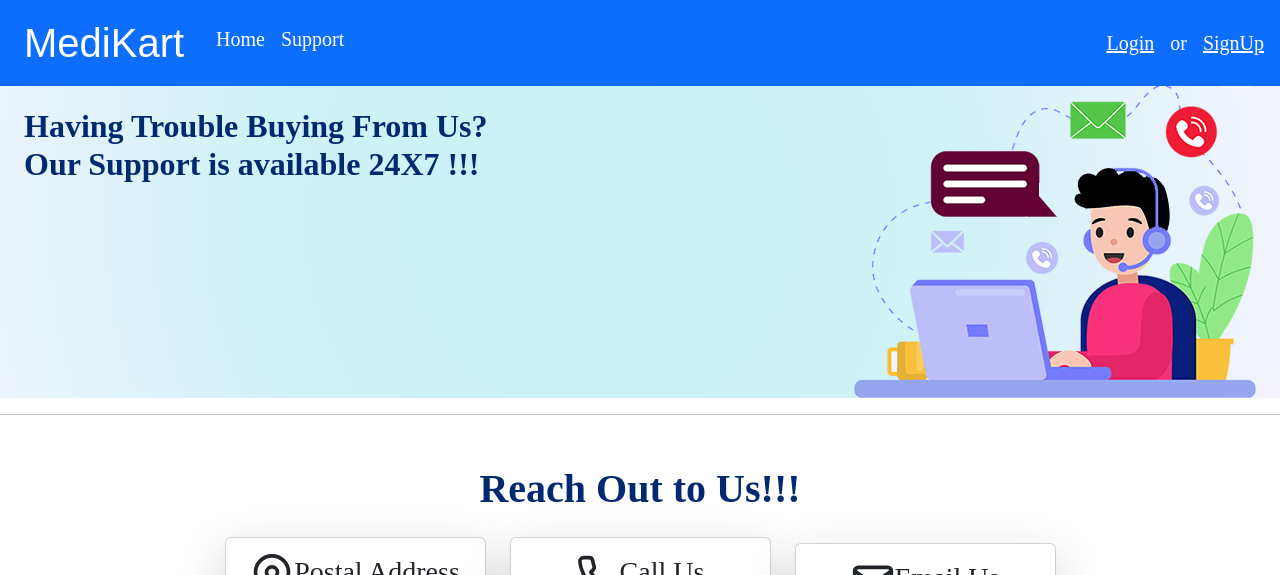
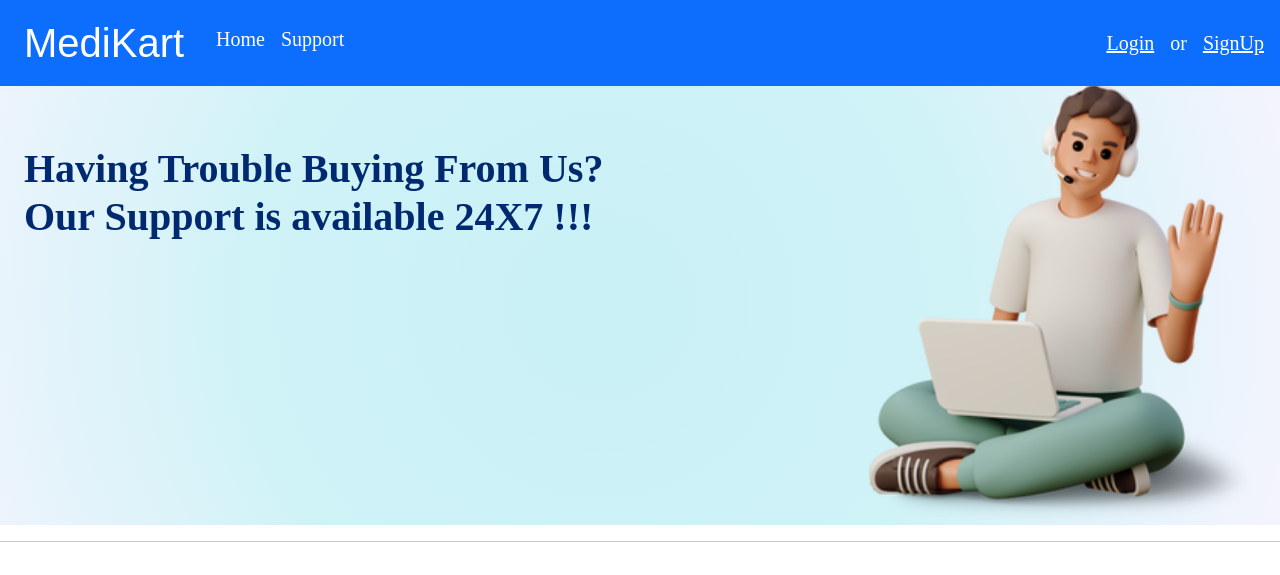
Before and after one commit to aerraj/MediKart, a React (Vite) app in the folder frontend/: page /support in a window 1280 px wide. Shown: the top 575 px of the page. Built offline with nearby package versions, Linux system fonts and the light colour scheme; a web font is replaced by a local one.

Commit message:
support-img

```diff
--- a/frontend/src/components/SupportBanner.jsx
+++ b/frontend/src/components/SupportBanner.jsx
@@ -1,20 +1,17 @@
-
-
 export default function SupportBanner() {
     return (
       <>
-
-        <div className="JNFsec animated animatedFadeInUp fadeInUp" style={{ marginTop: '-3%' }}>
+        <div className="JNFsec animated animatedFadeInUp fadeInUp" style={{ marginTop: '-0.05%' }}>
           <div className="contactJnf row mx-0">
             <div className="col-lg-6 px-4">
-                    <h2 style={{ fontWeight: 'bold', color: '#012970', marginTop: '10%' }}>
+              <h1 style={{ fontWeight: 'bold', color: '#012970', marginTop: '10%' }}>
                 Having Trouble Buying From Us?
                 <br />
                 Our Support is available 24X7 !!!
-                    </h2>
+              </h1>
             </div>
             <div className="col-lg-6 d-flex justify-content-end align-items-center px-4">
-                    <img className="contact-us" src='contact-us.png' alt="contact-us" />
+              <img className="contact-us" src='supportimg.svg' alt="contact-us" style={{ height: '55vh' }} />
             </div>
           </div>
         </div>
--- a/frontend/src/screens/Home.jsx
+++ b/frontend/src/screens/Home.jsx
@@ -18,8 +18,8 @@ export default function Home() {
                 },
             });
             const result = await response.json();
-            setMedItem(result[0]);
-            setMedCat(result[1]);
+            setMedItem(result[0] || []);
+            setMedCat(result[1] || []);
         } catch (error) {
             console.error("Error fetching data:", error);
         } finally {
@@ -37,19 +37,17 @@ export default function Home() {
         );
     }, [medItem, search]);
 
-    if (loading) {
     return (
+        <div>
+            <Navbar />
+            {loading ? (
                 <div className="d-flex justify-content-center align-items-center vh-100">
                     <div className="spinner-border text-primary" role="status" style={{ width: '4rem', height: '4rem' }}>
                         <span className="visually-hidden">Loading...</span>
                     </div>
                 </div>
-        );
-    }
-
-    return (
-        <div>
-            <div><Navbar /></div>
+            ) : (
+                <>
                     <div id="carouselExampleControls" className="carousel slide carousel-fade" data-bs-ride="carousel" style={{ objectFit: "contain !important" }}>
                         <div className="carousel-inner" id="carousel">
                             <div className="carousel-caption">
@@ -114,7 +112,9 @@ export default function Home() {
                             <h1 style={{ color: '#012970' }}>Sign Up Today to access and buy a wide range of our Healthcare Products</h1>
                         </div>
                     )}
-            <div><Footer /></div>
+                </>
+            )}
+            <Footer />
         </div>
     );
 }
```
Also changed, not shown: frontend/public/supportimg.svg (added). Lines whose indentation alone changed are shown as unchanged.
